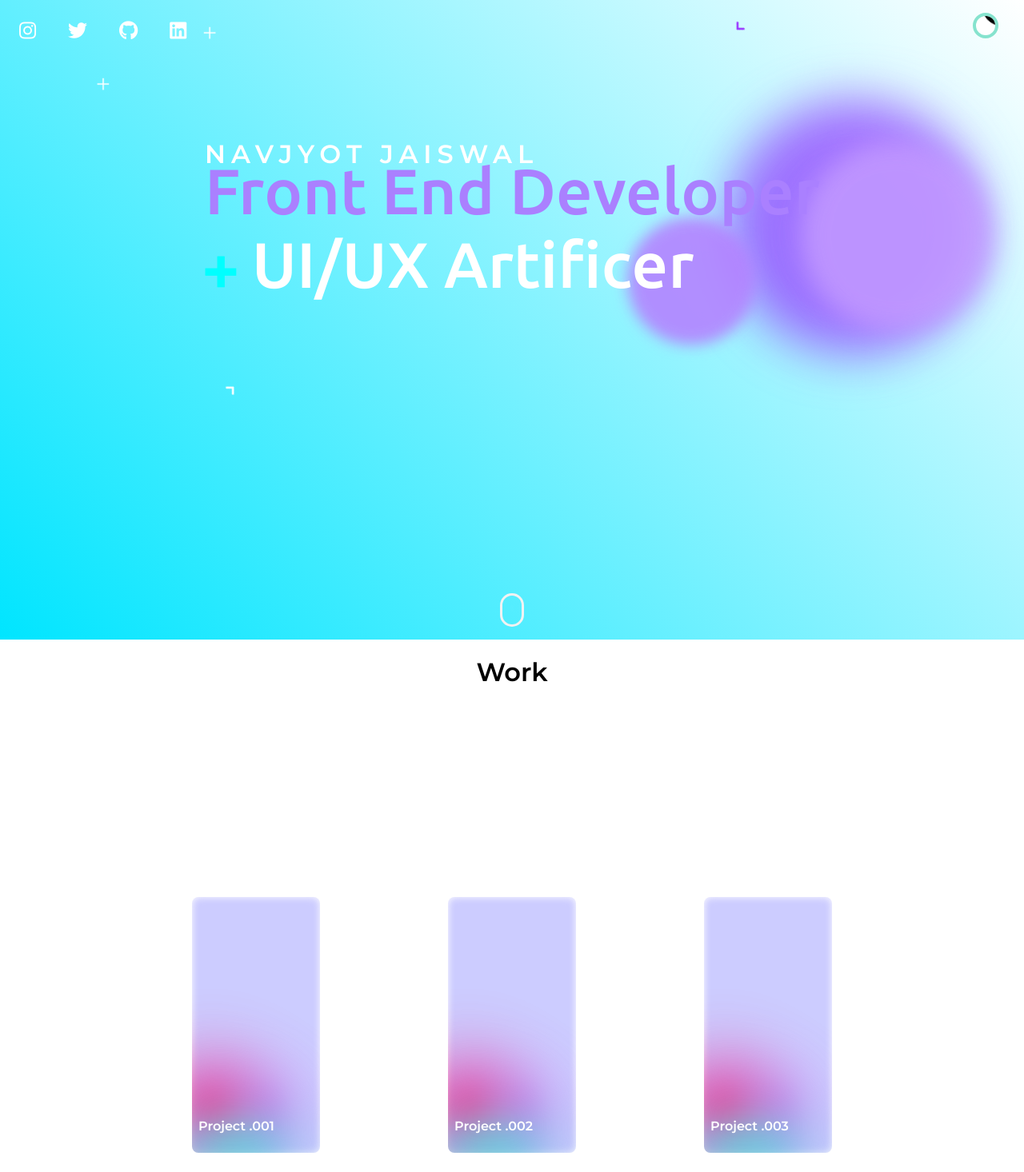
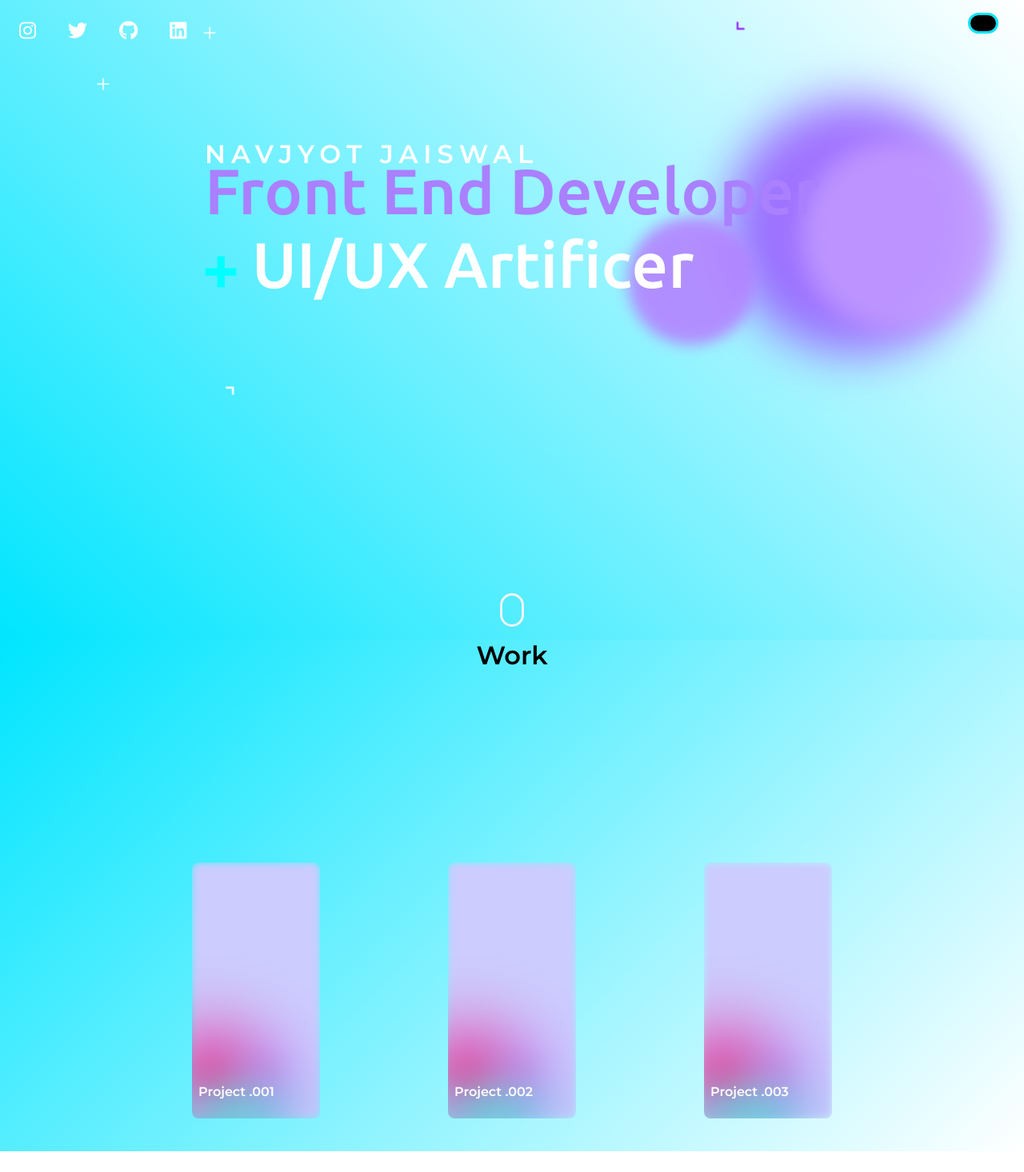
Before and after one commit to styp3r/naviportfolio, a React (Create React App) app: page / in a window 1280 px wide. Shown: the top 1466 px of the page at 80% size. Built offline with nearby package versions, Linux system fonts and the light colour scheme.

Commit message:
DarkModeToggle gradient styling

```diff
--- a/src/index.css
+++ b/src/index.css
@@ -329,13 +329,12 @@ code {
   position: absolute;
   right: -10vmin;
   top: 2vmin;
-  width: 3vmin;
-  height: 3vmin;
+  width: 4vmin;
+  height: 2.5vmin;
   background-color: #ffffff;
+  border: solid #00e5ff;
   cursor: pointer;
   border-radius: 5vmin;
-  border: solid #86e3ce;
-  border-width: 0.5vmin;
   display: flex;
   z-index: 1;
   overflow: hidden;
@@ -361,7 +360,7 @@ code {
   background-color: #000000;
   transform-origin: 6vmin;
   border-radius: 100%;
-  animation: 5s infinite rotateDark;
+  animation: 3s infinite rotateDark;
 }
 
 @keyframes rotateDark{
@@ -493,7 +492,11 @@ code {
   position: relative;
   width: 100%;
   height: 50vmax;
-  background-color: #ffffff;
+  background: linear-gradient(135deg, #00e5ff, #ffffff);
+}
+
+#workTitle{
+  margin: 0;
 }
 
 #ProjectItemContainer{
```
